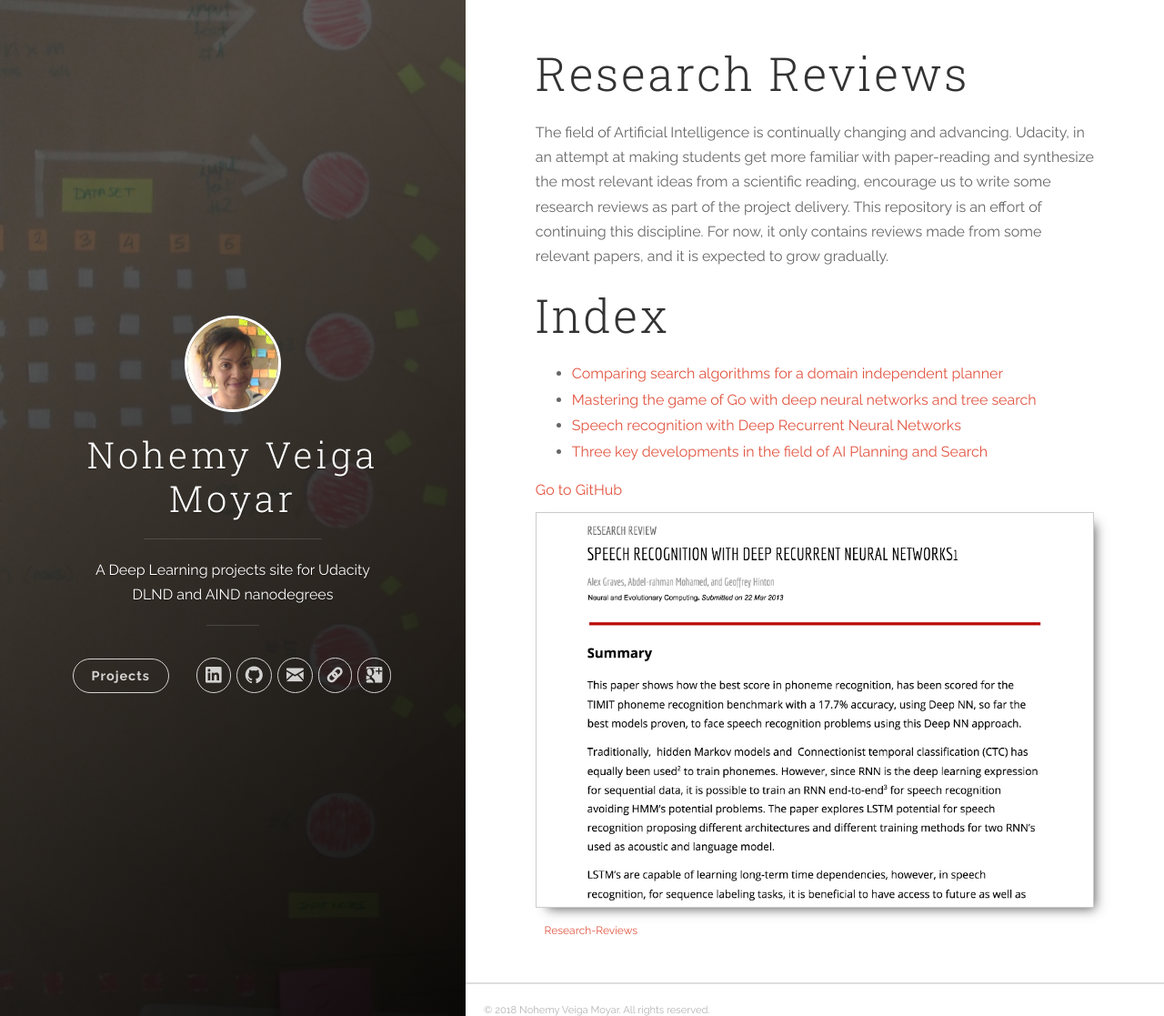
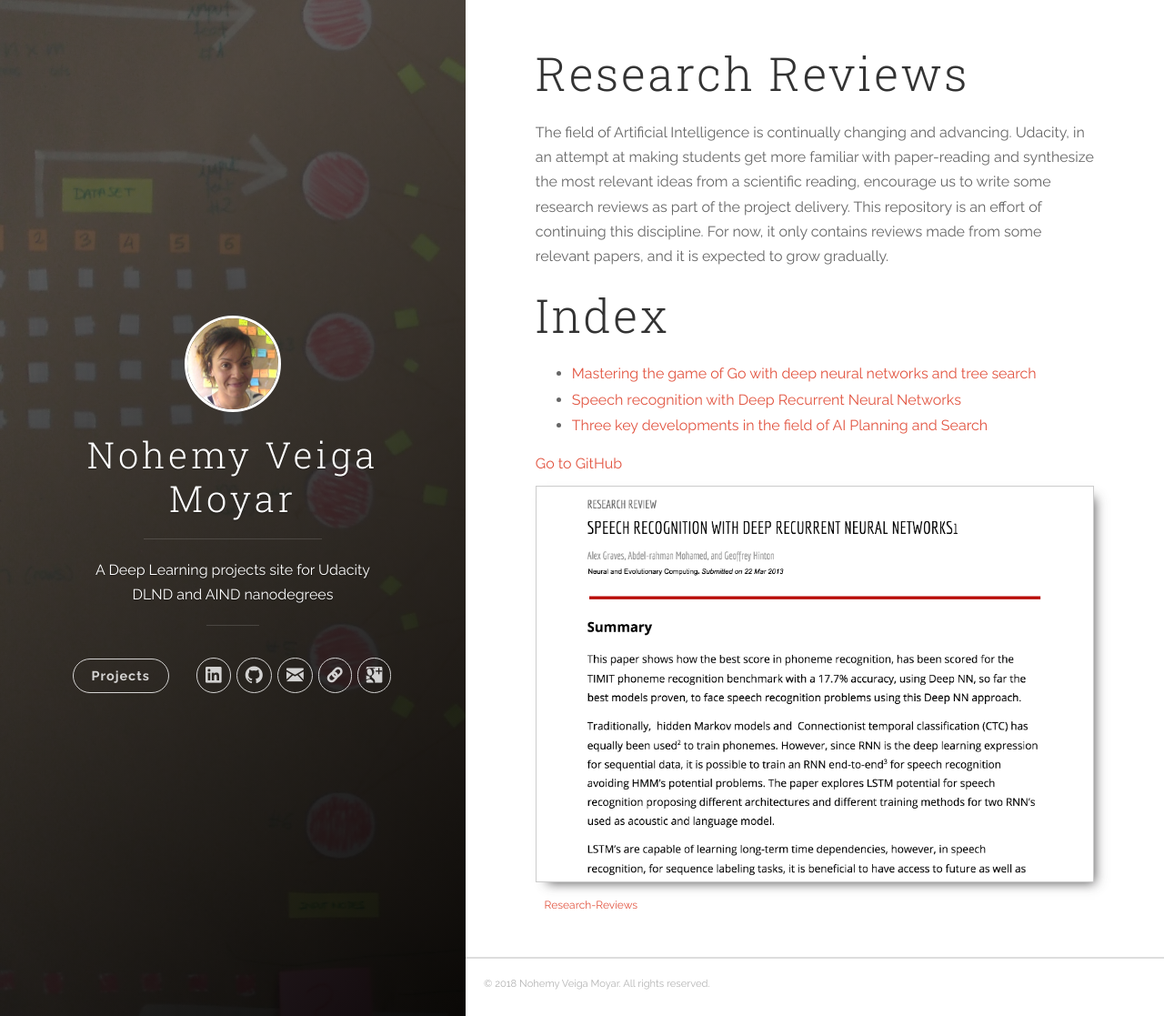
Before and after one commit to nvmoyar/nvmoyar.github.io, a Jekyll site: the page built from _projects/research_reviews.md, in a window 1280 px wide and 1117 px high. Shown: the whole window at 91% size. Built offline with Jekyll 4.4.1, drawn with Linux system fonts in a browser that asks for light colours.

Commit message:
fix: Remove a non research review document

```diff
--- a/_projects/research_reviews.md
+++ b/_projects/research_reviews.md
@@ -14,7 +14,6 @@ The field of Artificial Intelligence is continually changing and advancing. Udac
 
 # Index
 
-* [Comparing search algorithms for a domain independent planner](Comparing_search_algorithms_for_a_domain_independent_planner.pdf)
 * [Mastering the game of Go with deep neural networks and tree search](Mastering_the_game_of_Go_with_deep_neural_networks_and_tree_search.pdf)
 * [Speech recognition with Deep Recurrent Neural Networks](Speech_recognition_with_Deep_Recurrent_Neural_Networks.pdf)
 * [Three key developments in the field of AI Planning and Search](Three_key_developments_in_the_field_of_AI_Planning_and_Search.pdf)
```
